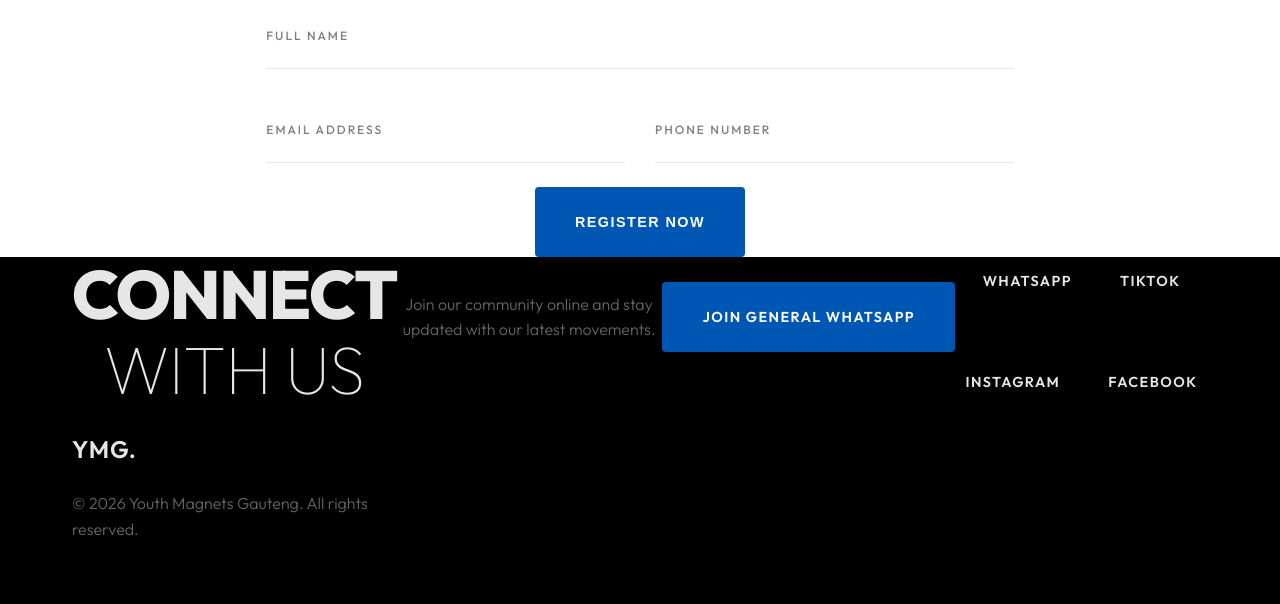
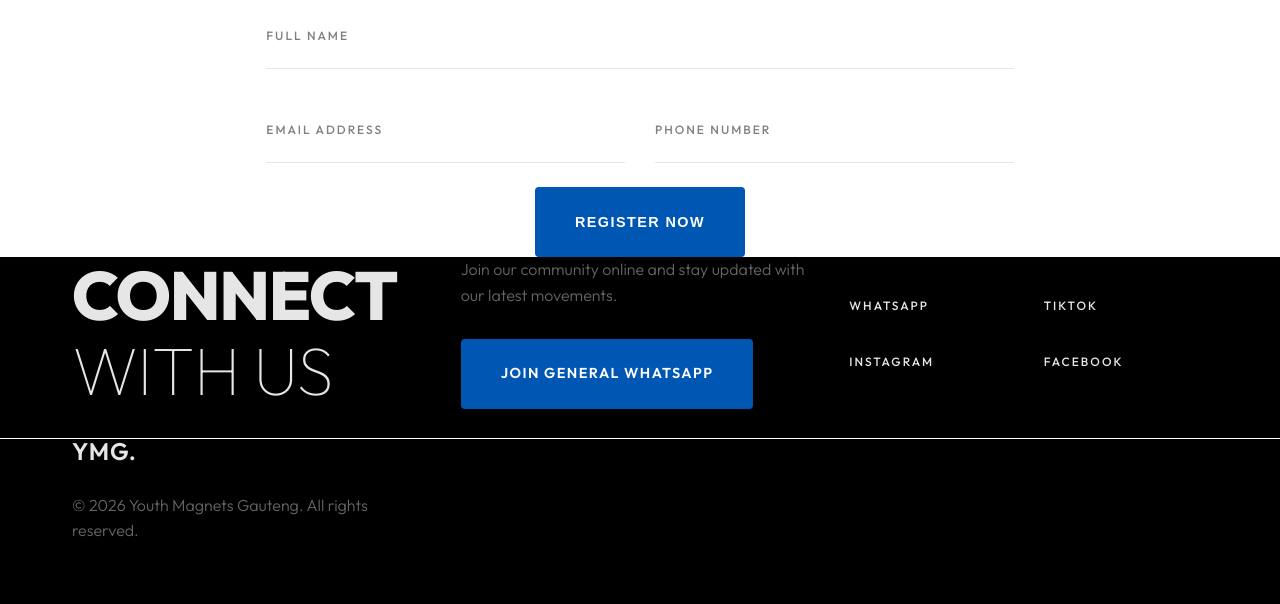
Before and after one commit to thulanesigasa/ym_gauteng, a Flask app: page / in a window 1280 px wide. Shown: the part 2830-3434 px from the top of the page. Before the commit the page ends 3366 px from the top, so only its background shows below. Run offline with Flask 3, Linux system fonts and the light colour scheme; some libraries are stand-ins or nearby versions.

Commit message:
Refactor Connect With Us section to match the 3-column horizontal layout

```diff
--- a/templates/index.html
+++ b/templates/index.html
@@ -300,22 +300,35 @@
                 <section id="socials" class="mil-dark-bg">
                     <div class="mi-invert-fix">
                         <div class="container mil-p-120-120">
-                            <div class="row justify-content-center">
-                                <div class="col-lg-8 mil-center">
-                                    <h2 class="mil-muted mil-up mil-mb-30">Connect <span class="mil-thin">With Us</span></h2>
-                                    <p class="mil-light-soft mil-up mil-mb-60">Join our community online and stay updated with our latest movements.</p>
-
-                                    <div class="mil-up mil-mb-60">
+                            <div class="row align-items-center">
+                                <!-- Column 1: Title -->
+                                <div class="col-md-4 col-lg-4 mil-mb-30">
+                                    <h2 class="mil-muted mil-up" style="line-height: 1.1;">CONNECT <br><span class="mil-thin">WITH US</span></h2>
+                                </div>
+                                <!-- Column 2: Text & Button -->
+                                <div class="col-md-4 col-lg-4 mil-mb-30">
+                                    <p class="mil-light-soft mil-up mil-mb-30">Join our community online and stay updated with our latest movements.</p>
+                                    <div class="mil-up">
                                         <a href="https://chat.whatsapp.com/general" target="_blank" class="mil-button mil-arrow-place">
                                             <span>Join General WhatsApp</span>
                                         </a>
                                     </div>
-
-                                    <div class="mil-social-grid mil-up">
-                                        <a href="https://chat.whatsapp.com/general" target="_blank" aria-label="Join WhatsApp Group" class="mil-muted mil-mb-30">WhatsApp</a>
-                                        <a href="https://tiktok.com/@youthmagnetsgauteng" target="_blank" aria-label="Follow on TikTok" class="mil-muted mil-mb-30">TikTok</a>
-                                        <a href="https://instagram.com/youthmagnetsgauteng" target="_blank" aria-label="Follow on Instagram" class="mil-muted mil-mb-30">Instagram</a>
-                                        <a href="https://facebook.com/youthmagnetsgauteng" target="_blank" aria-label="Follow on Facebook" class="mil-muted mil-mb-30">Facebook</a>
+                                </div>
+                                <!-- Column 3: Social Links -->
+                                <div class="col-md-4 col-lg-4 mil-mb-30">
+                                    <div class="row">
+                                        <div class="col-6 mil-up mil-mb-30">
+                                            <a href="https://chat.whatsapp.com/general" target="_blank" aria-label="Join WhatsApp Group" class="mil-link mil-muted">WhatsApp</a>
+                                        </div>
+                                        <div class="col-6 mil-up mil-mb-30">
+                                            <a href="https://tiktok.com/@youthmagnetsgauteng" target="_blank" aria-label="Follow on TikTok" class="mil-link mil-muted">TikTok</a>
+                                        </div>
+                                        <div class="col-6 mil-up">
+                                            <a href="https://instagram.com/youthmagnetsgauteng" target="_blank" aria-label="Follow on Instagram" class="mil-link mil-muted">Instagram</a>
+                                        </div>
+                                        <div class="col-6 mil-up">
+                                            <a href="https://facebook.com/youthmagnetsgauteng" target="_blank" aria-label="Follow on Facebook" class="mil-link mil-muted">Facebook</a>
+                                        </div>
                                     </div>
                                 </div>
                             </div>
```
